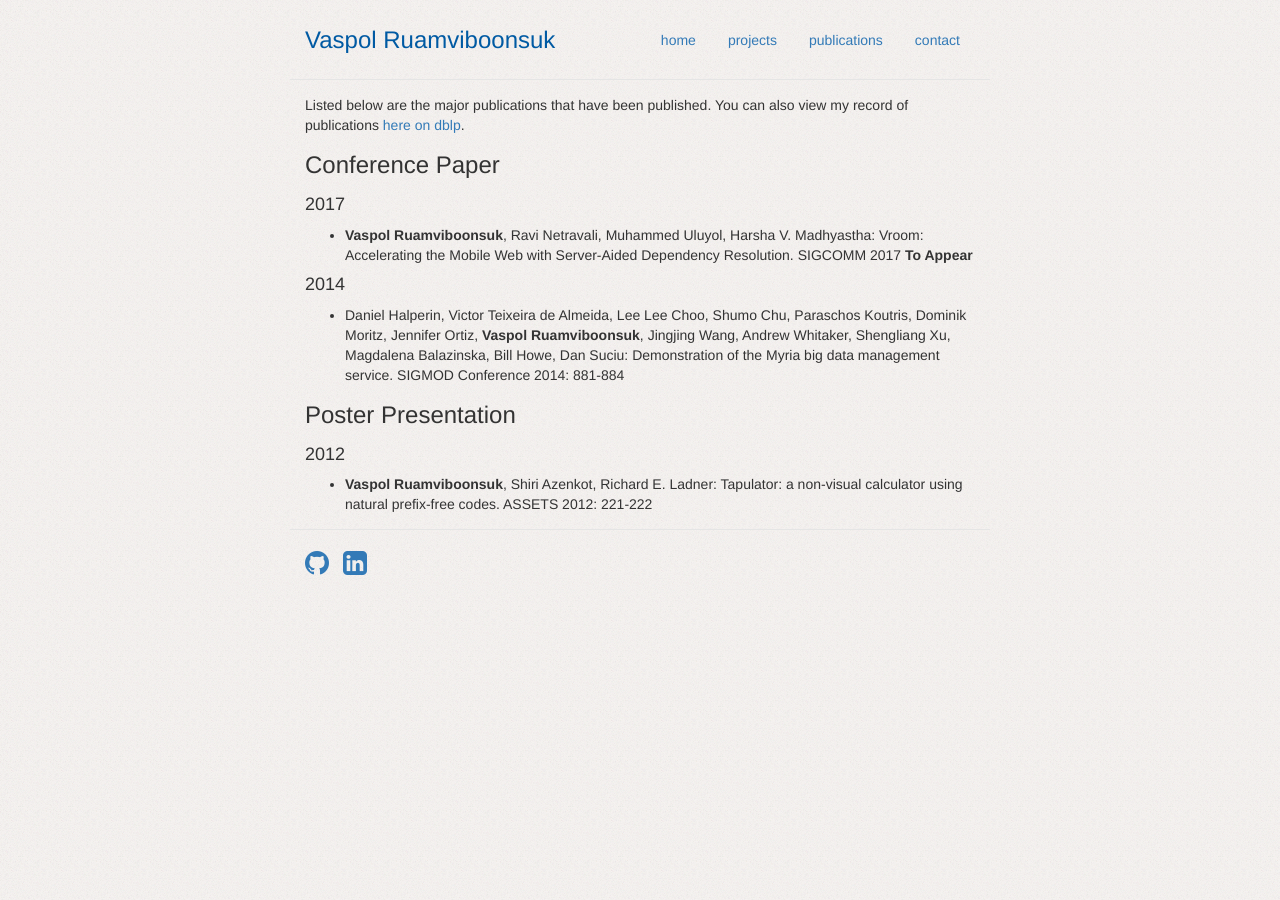
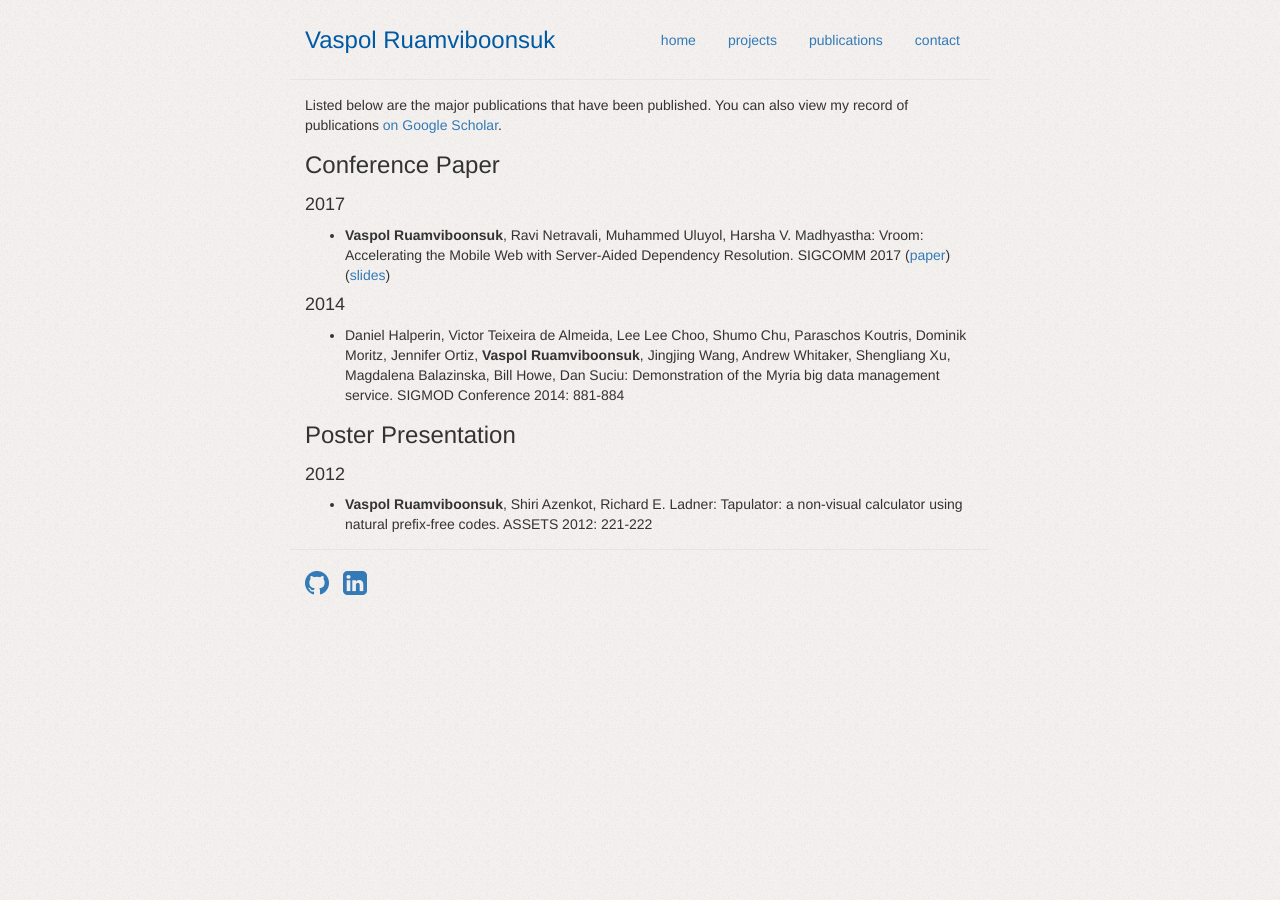
Before and after one commit to paivaspol/paivaspol.github.io, a Jekyll site: the page built from publications.md, in a window 1280 px wide. Built offline with Jekyll 4.4.1, drawn with Linux system fonts in a browser that asks for light colours; nearby versions of some CDN libraries.

Commit message:
Fix paper and publication

```diff
--- a/publications.md
+++ b/publications.md
@@ -3,13 +3,13 @@ layout: default
 title: Publications
 ---
 
-Listed below are the major publications that have been published. You can also view my record of publications [here on dblp](http://www.informatik.uni-trier.de/~ley/pers/hd/r/Ruamviboonsuk:Vaspol.html).
+Listed below are the major publications that have been published. You can also view my record of publications [on Google Scholar](https://scholar.google.com/citations?user=nv_M3P8AAAAJ&hl=en).
 
 ### Conference Paper
 
 #### 2017
 
-* **Vaspol Ruamviboonsuk**, Ravi Netravali, Muhammed Uluyol, Harsha V. Madhyastha: Vroom: Accelerating the Mobile Web with Server-Aided Dependency Resolution. SIGCOMM 2017 __To Appear__
+* **Vaspol Ruamviboonsuk**, Ravi Netravali, Muhammed Uluyol, Harsha V. Madhyastha: Vroom: Accelerating the Mobile Web with Server-Aided Dependency Resolution. SIGCOMM 2017 ([paper](pdfs/vroom-sigcomm-17.pdf)) ([slides](https://docs.google.com/presentation/d/1AKqUnORLFiN3zoKrSxb2jSRHs-qVJiJG7YMuZw6rfFk/edit?usp=sharing))
 
 #### 2014
 
```
Also changed, not shown: 1 other file.
